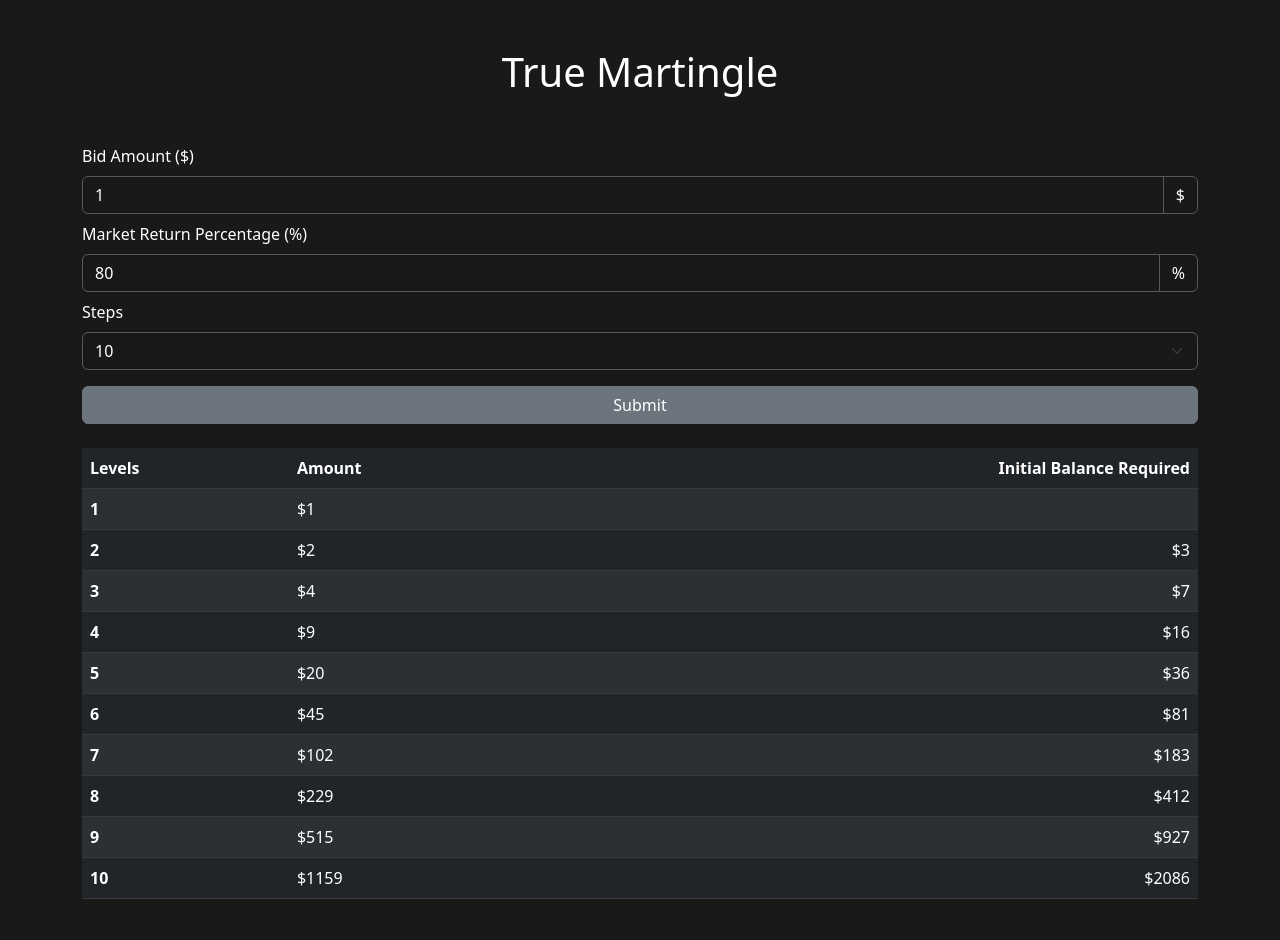
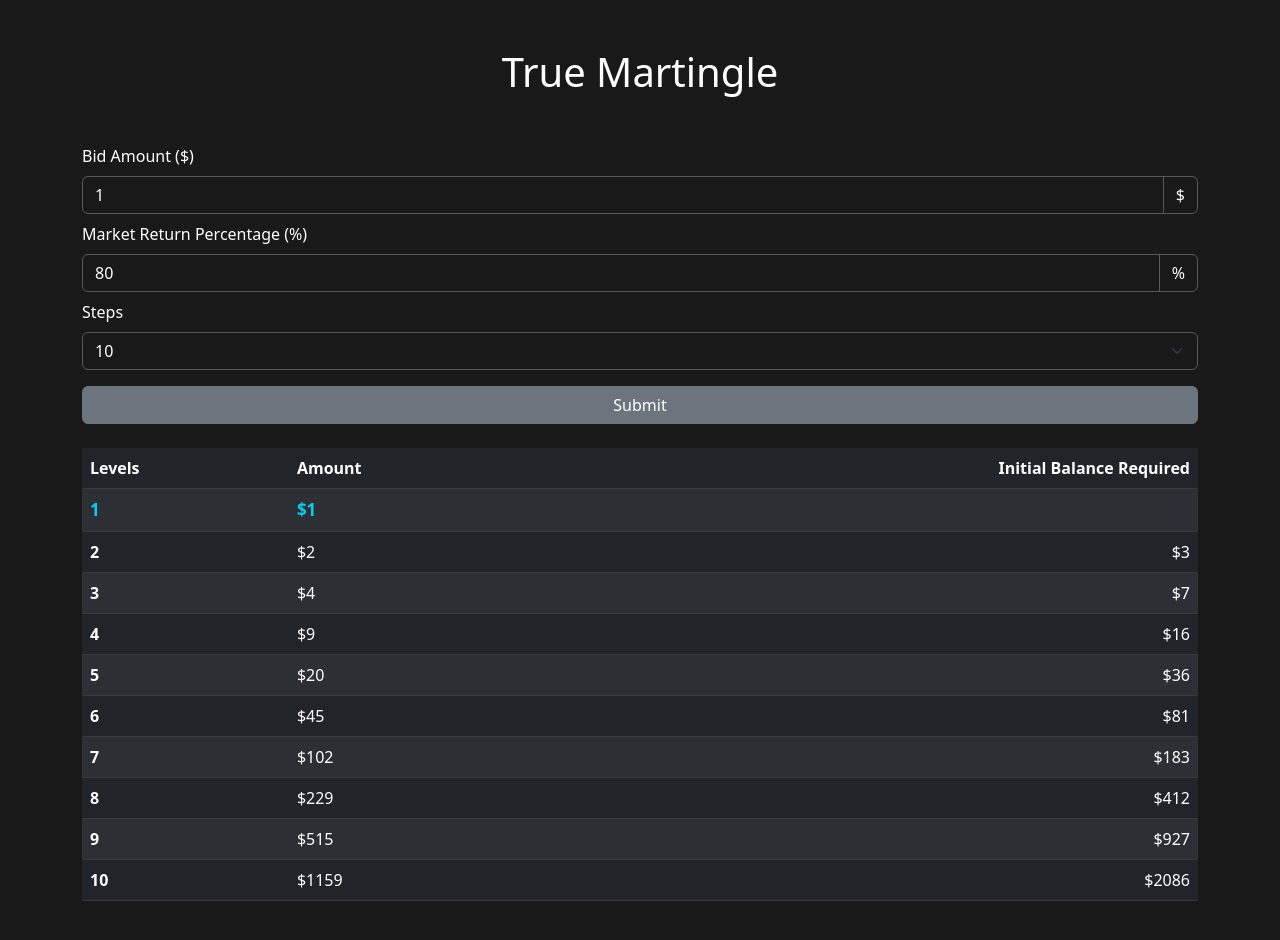
Before and after one commit to Shahriar0076/trueMartingle, a plain HTML site: page index.html in a window 1280 px wide. In both pictures the pointer is over the element "$1". Drawn offline with Linux system fonts and the light colour scheme.

Commit message:
Update app.css

```diff
--- a/assets/css/app.css
+++ b/assets/css/app.css
@@ -27,3 +27,15 @@ label{
     outline: 0;
     box-shadow: 0 0 0 0.25rem rgb(73 73 73 / 25%);
 }
+
+tbody tr:hover td {
+    color: #0dcaf0;
+    font-weight:700;
+    font-size:17px;
+}
+
+tbody tr:hover th {
+    color: #0dcaf0;
+    font-weight:700;
+    font-size:17px;
+}
```
